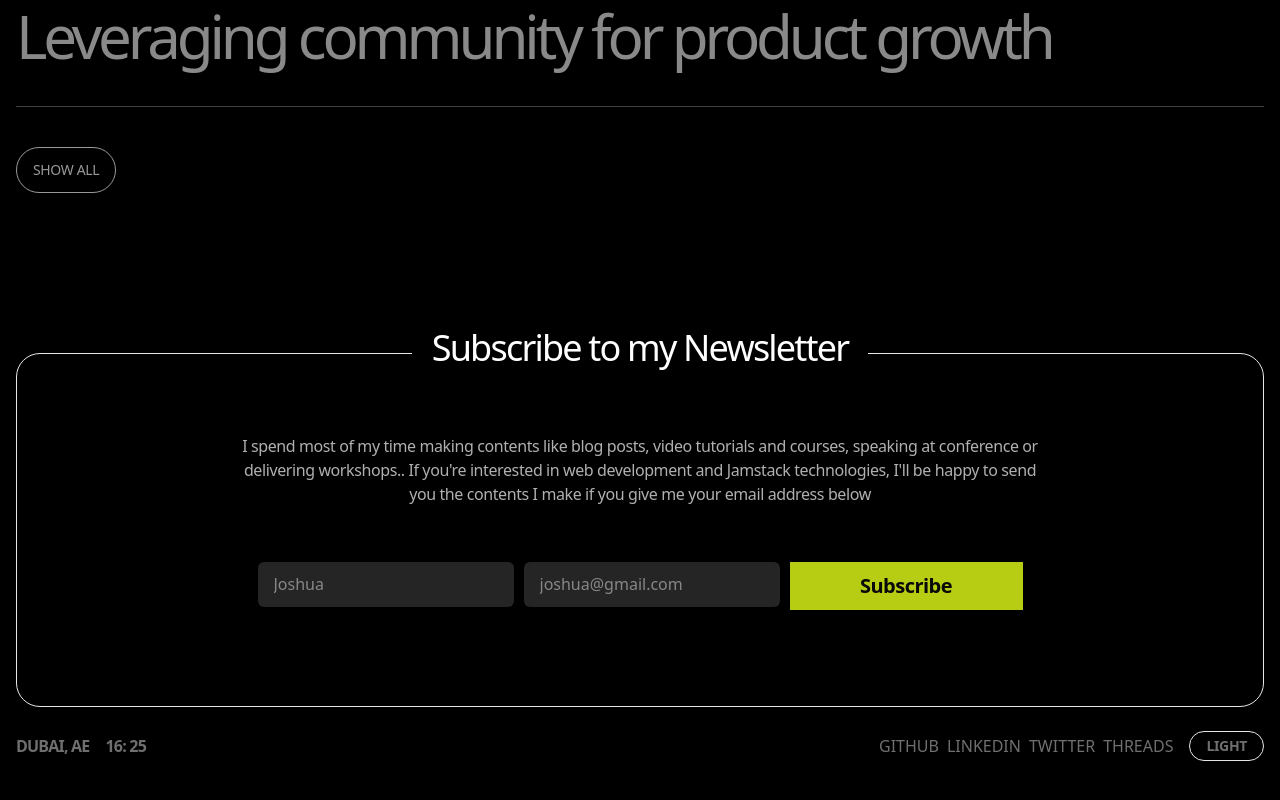
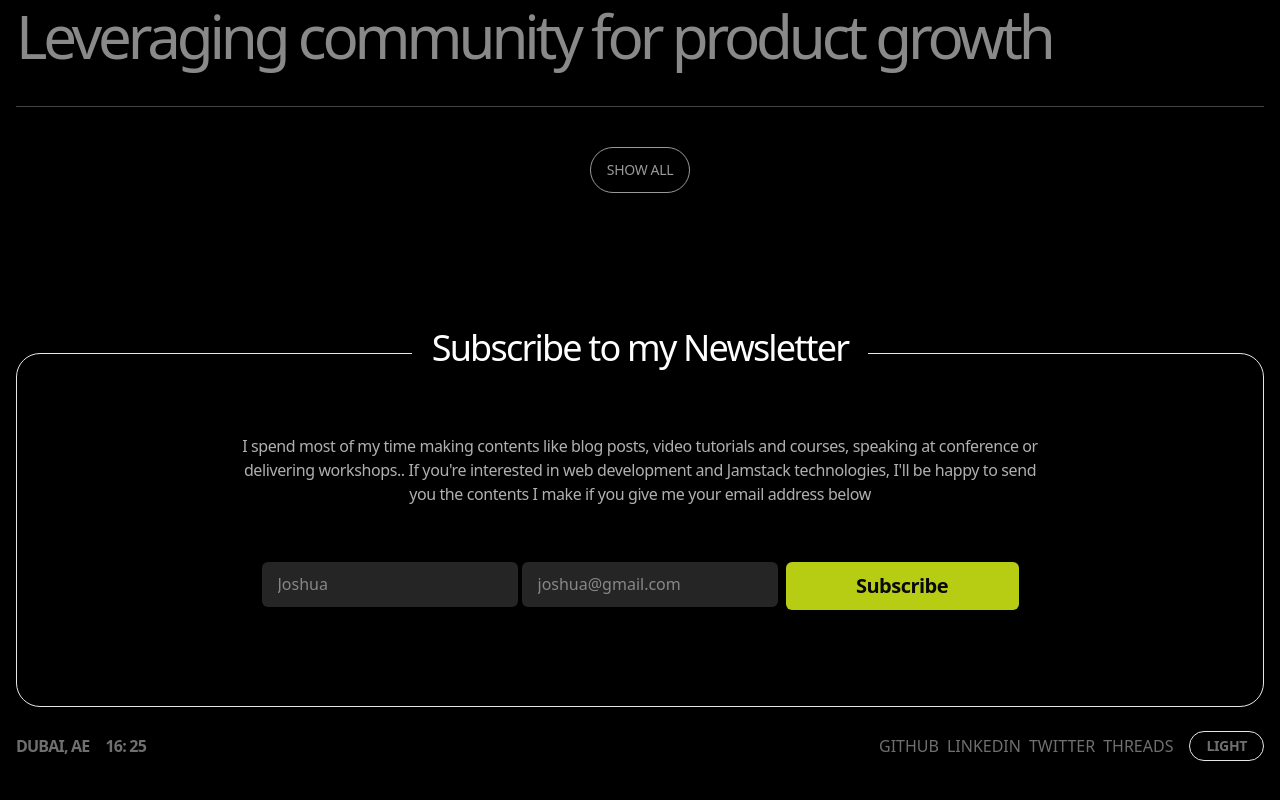
Before and after one commit to kenny-io/kenny-v2, a Nuxt app: page /speaking in a window 1280 px wide. Shown: the part 1640-2440 px from the top of the page. Built offline with nearby package versions, Linux system fonts and the light colour scheme.

Commit message:
fix: minor ui updates

```diff
--- a/components/TheFooter.vue
+++ b/components/TheFooter.vue
@@ -8,14 +8,14 @@
                     conference or delivering workshops.. If you're interested in web development and Jamstack technologies,
                     I'll be happy to send you the contents I make if you give me your email address below
                 </p>
-                <form class="flex mt-14 gap-2.5">
-                    <div class="w-64 h-fit bg-[#252525] rounded-md relative">
+                <form class="flex mt-14">
+                    <div class="w-64 h-fit bg-[#252525] rounded-md relative mr-1">
                         <input class="bg-transparent rounded-xl w-full h-[45px] pl-4 py-3  focus:border-none active:border-none focus-visible:border-none placeholder:text-[#878787]" placeholder="Joshua" type="text" id="name" name="name" required>
                     </div>
-                    <div class="w-64 h-fit bg-[#252525] rounded-md relative">
+                    <div class="w-64 h-fit bg-[#252525] rounded-md relative mr-2">
                         <input class="bg-transparent rounded-xl w-full h-[45px] pl-4 py-3  focus:border-none active:border-none focus-visible:border-none placeholder:text-[#878787]" placeholder="joshua@gmail.com" type="text" id="name" name="name" required>
                     </div>
-                    <button type="submit" class="w-[233px] h-[45px] px-5 py-6 bg-[#B7CD14] text-[#090909] text-xl tracking-tight font-semibold flex items-center justify-center">Subscribe</button>
+                    <button type="submit" class="w-[233px] h-[45px] px-5 py-6 bg-[#B7CD14] rounded-md text-[#090909] text-xl tracking-tight font-semibold flex items-center justify-center">Subscribe</button>
                 </form>
             </div>
             <div class="py-6 flex justify-between items-center">
--- a/pages/articles.vue
+++ b/pages/articles.vue
@@ -22,7 +22,7 @@ const articleCategories = ref<string[]>(["web3", "External Articles", "Javascrip
                 </div>
             </TheWrapper>
         </section>
-        <section class="mb-24 sticky top-0 mt-6 bg-black/80 backdrop-blur-lg">
+        <section class="mb-24 sticky top-0 pt-6 bg-black/80 backdrop-blur-lg">
             <TheWrapper>
                 <div>
                     <div class="w-full px-4 py-4 border border-[#383838] rounded-md relative flex items-center">
--- a/pages/speaking.vue
+++ b/pages/speaking.vue
@@ -21,7 +21,7 @@
                 </div>
             </TheWrapper>
         </section>
-        <section class="mb-24 sticky top-0 mt-6 bg-black/80 backdrop-blur-lg">
+        <section class="mb-24 sticky top-0 pt-6 bg-black/80 backdrop-blur-lg">
             <TheWrapper>
                 <div>
                     <div class="w-full px-4 py-4 border border-[#383838] rounded-md relative flex items-center">
@@ -78,7 +78,7 @@
                         </div>
                     </div>
                 </div>
-                <TheButton>Show All</TheButton>
+                <TheButton class="mx-auto">Show All</TheButton>
             </TheWrapper>
         </section>
     </main>
```
